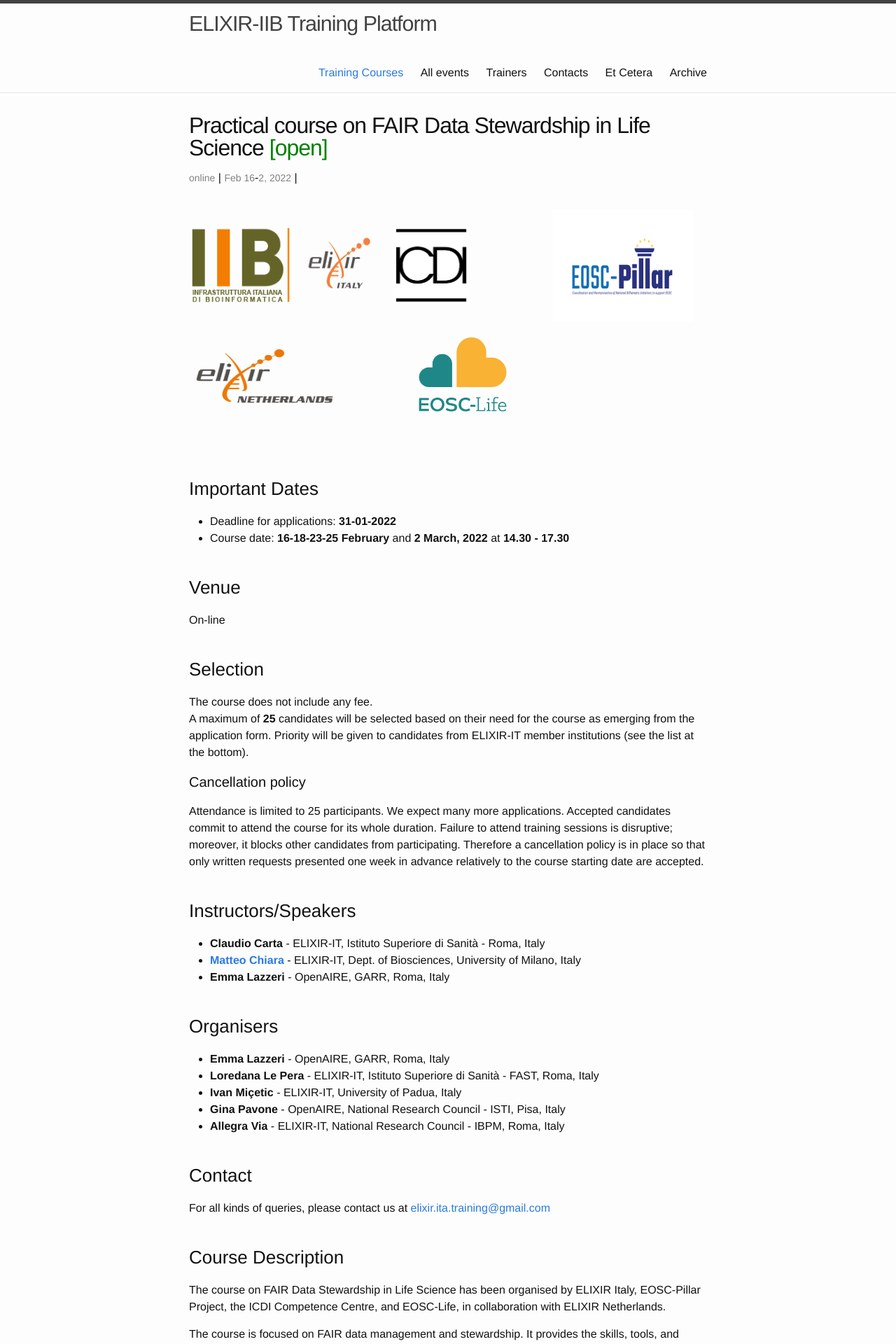
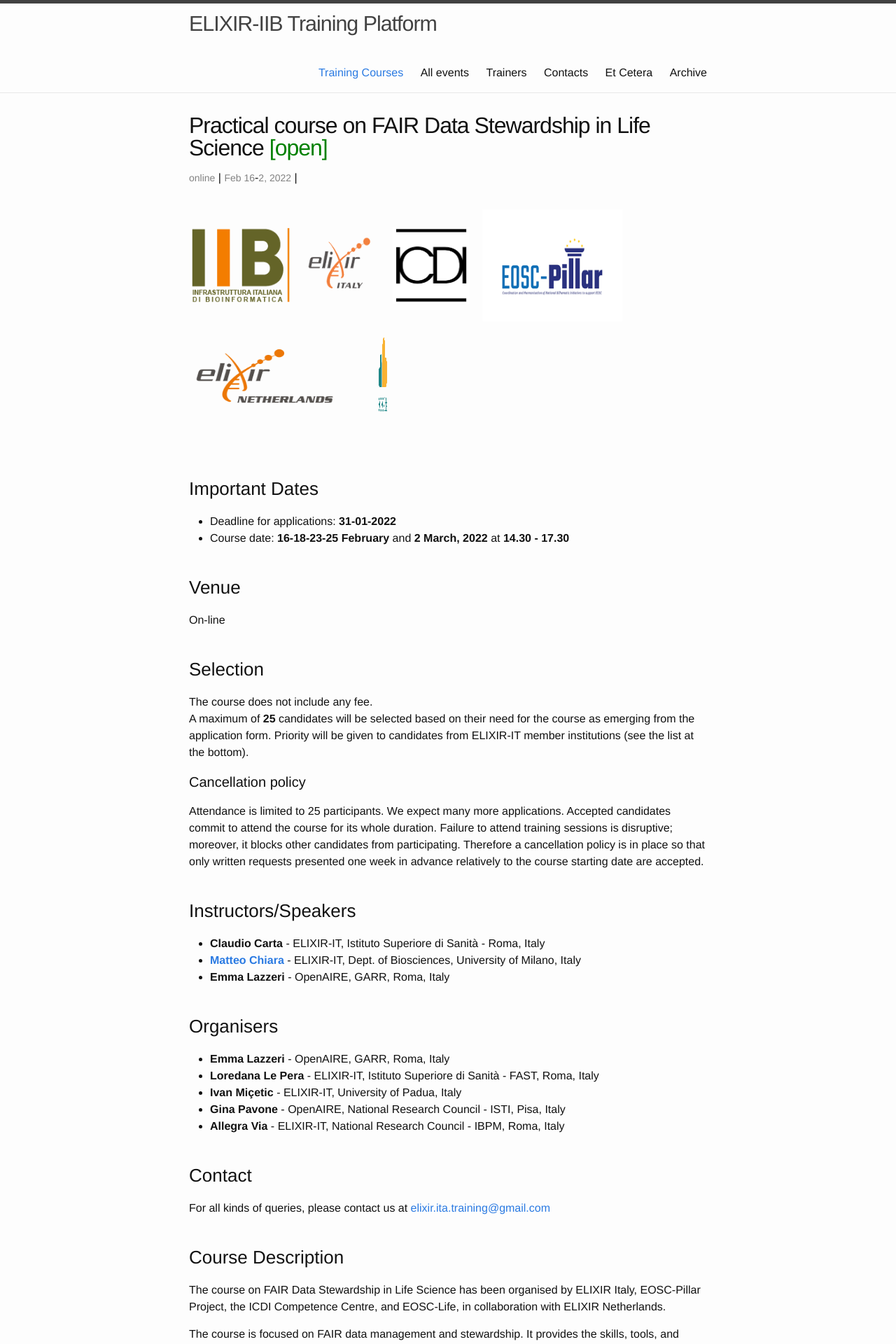
Before and after one commit to ELIXIR-IIB-training/website, a Jekyll site: the page built from _posts/2022-02-16-FAIR_Data_Stewardship-online.md, in a window 1280 px wide. Shown: the top 1920 px of the page at 70% size. Built offline with Jekyll 4.4.1, drawn with Linux system fonts in a browser that asks for light colours.

Commit message:
Formatting Logos

```diff
--- a/_posts/2022-02-16-FAIR_Data_Stewardship-online.md
+++ b/_posts/2022-02-16-FAIR_Data_Stewardship-online.md
@@ -17,14 +17,13 @@ description: The course on FAIR Data Stewardship in Life Science has been organi
         <td width="20"></td>
         <td><a href=""><img src="../../../img/Logo_ICDI.png" height="110" width="110"></a>
         </td>
-        <td width="20"></td>
+        <td width="10"></td>
         <td><a href=""><img src="../../../img/Logo_EOSC_pillar.png" height="160" width="200"></a>
         </td>
         </tr>
         <tr>
         <td><a href="https://elixir-europe.org/about-us/who-we-are/nodes/netherlands"><img src="../../../img/Logo_ELIXIR_Netherlands.jpeg" height="110" width="210"></a>
         </td>
-        <td width="10"></td>
         <td><a href="https://www.eosc-life.eu/"><img src="../../../img/Logo_EOSC_Life.png" height="150" width="200"></a>
         </td>
         </tr>
```
